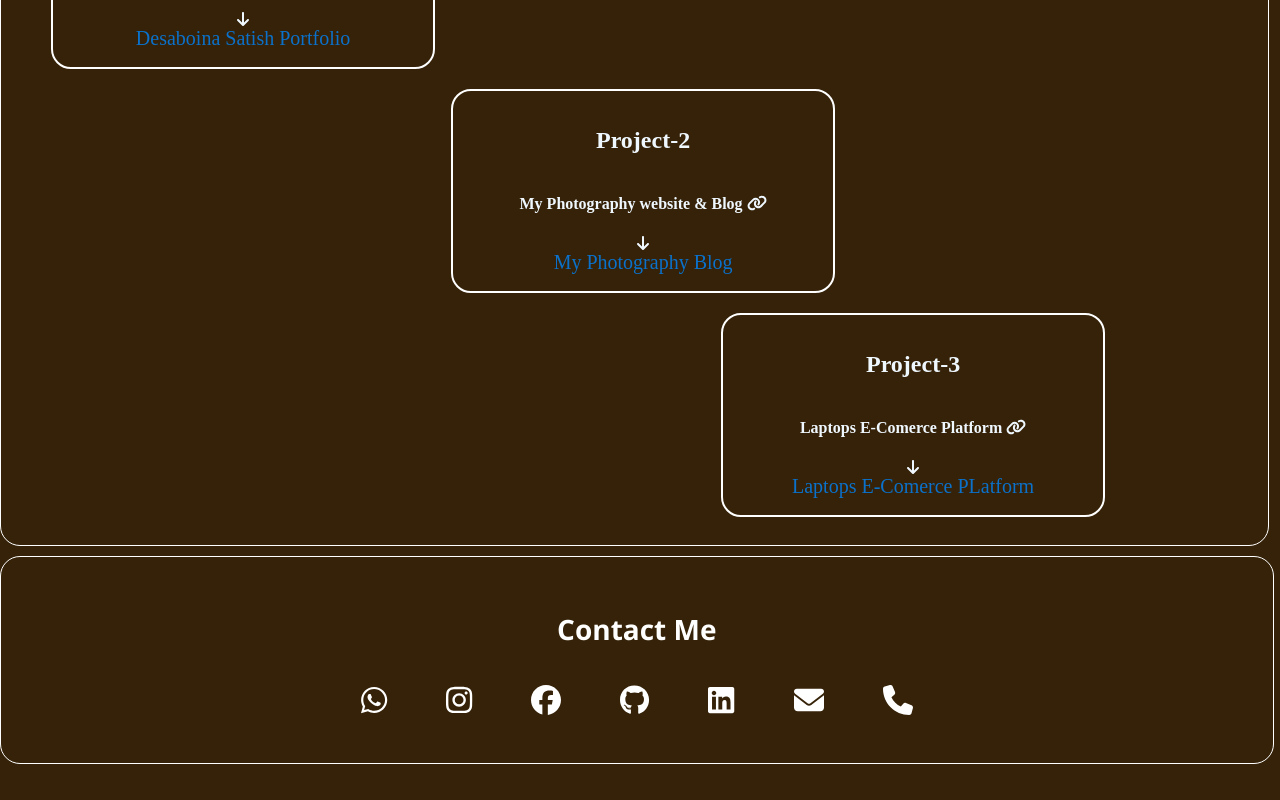
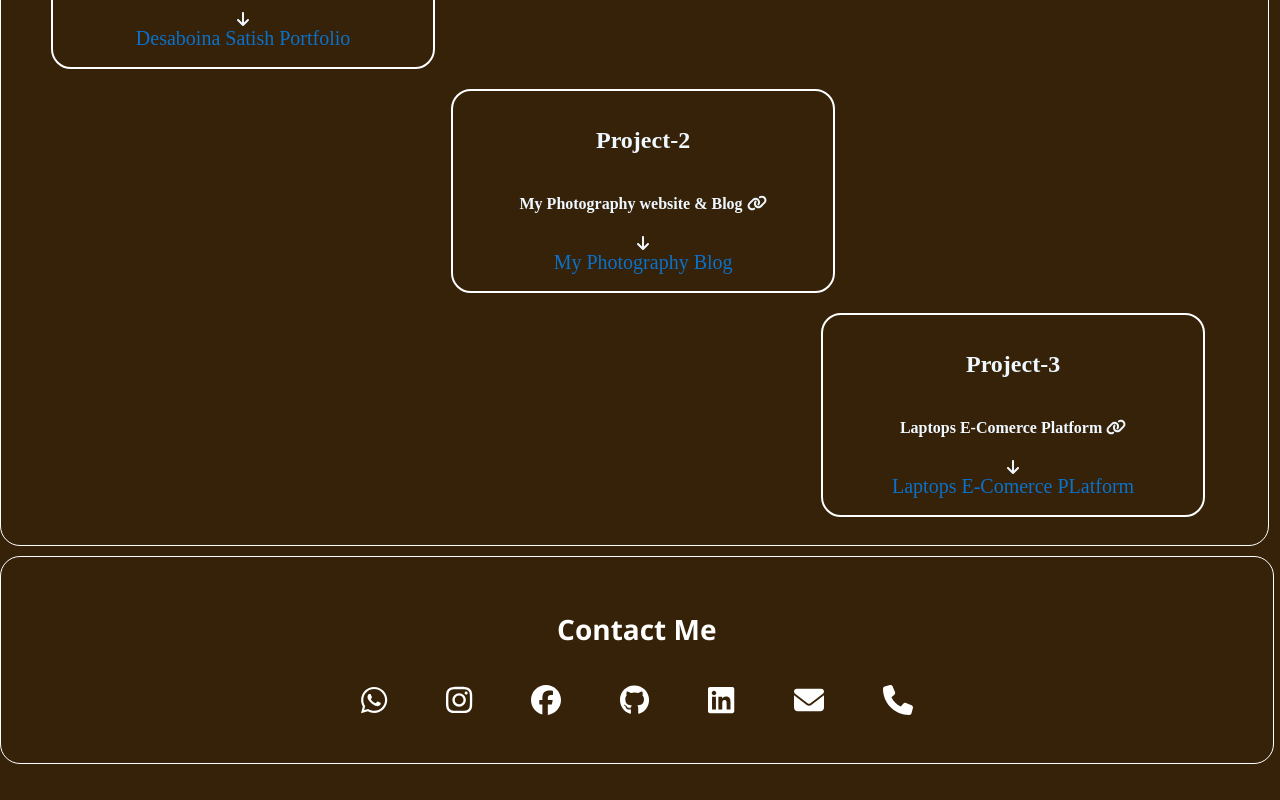
Before and after one commit to DSATHISH327/Satish_portfolio, a React (Vite) app: page / in a window 1280 px wide. Shown: the part 860-1660 px from the top of the page. Built offline with nearby package versions, Linux system fonts and the light colour scheme.

Commit message:
last commit -m stage3

```diff
--- a/src/Projects.css
+++ b/src/Projects.css
@@ -48,7 +48,7 @@
     color: aliceblue;
     border-radius: 20px;
     border: 2px solid white;
-    margin: 20px 0px 10px 720px;
+    margin: 20px 0px 10px 820px;
     background-color: #352208;
 }
 .project1:hover{
```
